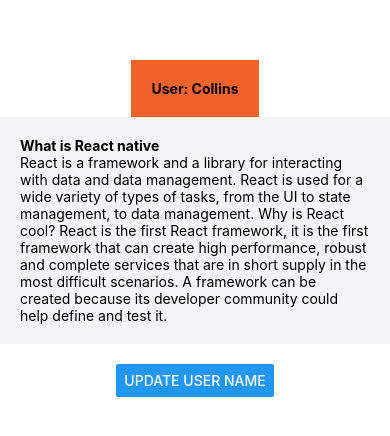
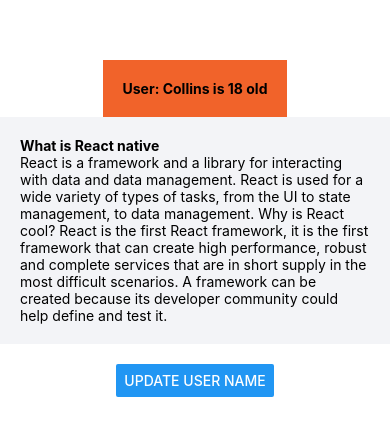
Before and after one commit to ushicode/react-native-app, a React Native app: screen / in a window 390 px wide. Shown: the part 184-620 px from the top of the page. Built offline with nearby package versions, Linux system fonts and the light colour scheme.

Commit message:
Native View and Text components added

```diff
--- a/App.js
+++ b/App.js
@@ -4,18 +4,18 @@
 
 const App = ()=> {
 
-const [name, setName] = useState('Collins')
+const [person, setPerson] = useState({name: 'Collins', age: 18})
 
   const clickHandler = () => {
-    let n = name==='Kiyie'? 'Collins' : 'Kiyie'
-    setName(n)
+
+    setPerson({name: 'Kiyie', age: 19})
   }
 
 
   return (
     <View style={styles.container}>
       <View style={styles.header}>
-        <Text style={styles.boldText}>User: {name}</Text>
+        <Text style={styles.boldText}>User: {person.name} is {person.age} old</Text>
       </View>
 
       <View style={styles.body}>
```
